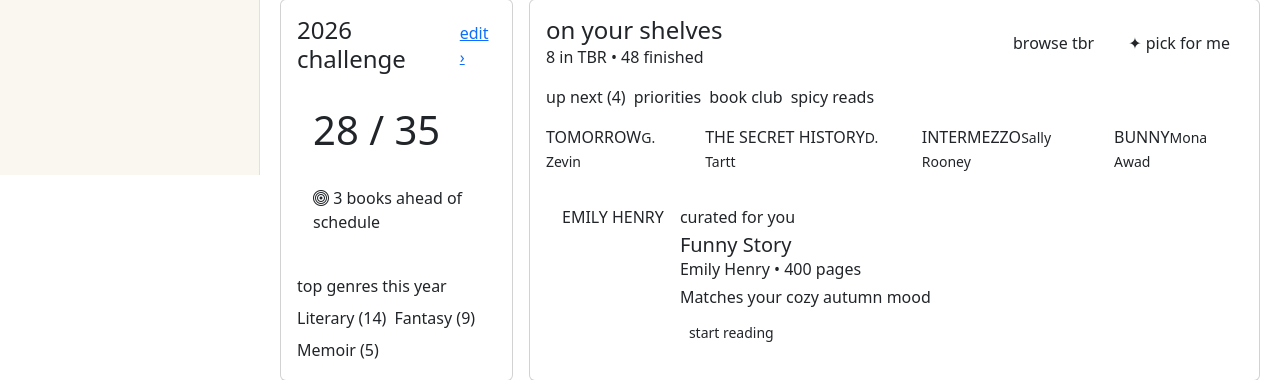
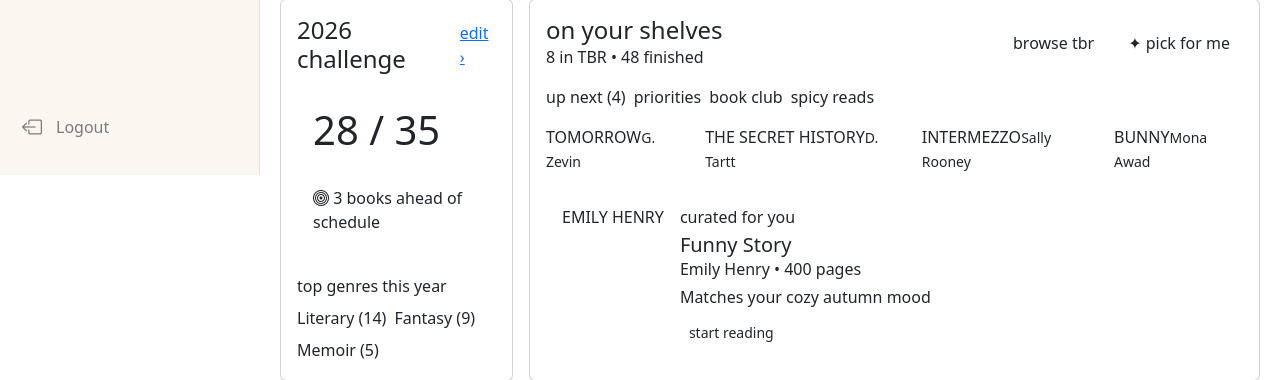
Before and after one commit to aisyalmas/project-praktikum-pemweb-read-flags, a PHP site: page /index.php in a window 1280 px wide. Shown: the part 625-1005 px from the top of the page. Run offline with PHP 8.4, Linux system fonts and the light colour scheme; a stand-in replaces the project's code that opens the database connection; some libraries are stand-ins or nearby versions; grey boxes are pictures that could not be loaded.

Commit message:
adding nav

```diff
--- a/navigation/sidebar.php
+++ b/navigation/sidebar.php
@@ -1,7 +1,9 @@
 <script>
   document.body.classList.toggle('sb-collapsed', !window.matchMedia('(min-width: 992px)').matches);
 </script>
-
+<?php
+  require_once __DIR__ . '/../config/config.php';
+?>
 <div class="d-flex">
   <nav class="sidebar d-flex flex-column flex-shrink-0 position-fixed" id="sidebar">
 
@@ -33,14 +35,22 @@
         <i class="bi bi-book"></i>
         <span>Library</span>
       </a>
-      <a href="#" class="sidebar-link text-decoration-none">
+      <a href="<?= BASE_URL ?>/review/review.php" class="sidebar-link text-decoration-none">
         <i class="bi bi-journal"></i>
         <span>Reviews</span>
       </a>
-      <a href="#" class="sidebar-link text-decoration-none">
+      <a href="<?= BASE_URL ?>/profile/profile.php" class="sidebar-link text-decoration-none">
         <i class="bi bi-person"></i>
         <span>Profile</span>
       </a>
     </div>
+
+    <!-- [TAMBAH] logout di dasar sidebar -->
+    <div class="sidebar-footer mt-auto px-2 pb-3">
+      <a href="<?= BASE_URL ?>/auth/logout.php" class="sidebar-link logout-link text-decoration-none" aria-label="Logout">
+        <i class="bi bi-box-arrow-left"></i>
+        <span>Logout</span>
+      </a>
+    </div>
   </nav>
 </div>
```
